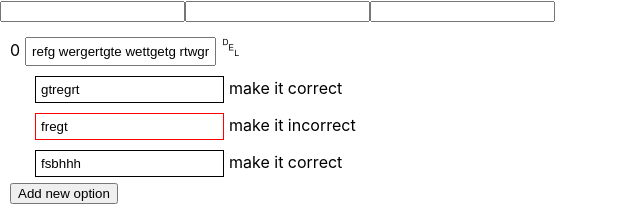
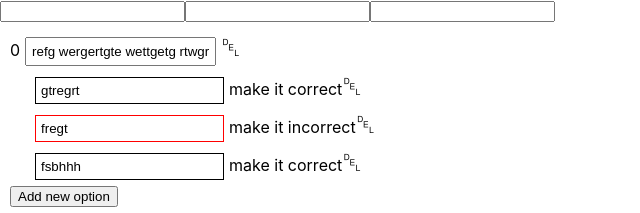
Before and after one commit to jigyasudhingra/quiz-app, a React (Create React App) app: page /create in a window 1280 px wide. Shown: the top 213 px of the page, without its empty margins (0-640 px from the left). Built offline with nearby package versions, Linux system fonts and the light colour scheme.

Commit message:
Delete option functionality added

```diff
--- a/src/Screens/QuizDemo.jsx
+++ b/src/Screens/QuizDemo.jsx
@@ -96,6 +96,16 @@ const QuizDemo = () => {
     }
   };
 
+  const deleteOption = (questionIndex, optionIndex) => {
+    const updatedQuestionOptions = [
+      ...questions[questionIndex].options.slice(0, optionIndex),
+      ...questions[questionIndex].options.slice(optionIndex + 1),
+    ];
+    let updatedQuestions = [...questions];
+    updatedQuestions[questionIndex].options = [...updatedQuestionOptions];
+    setQuestions(updatedQuestions);
+  };
+
   const saveQuiz = () => {
     refactorQuiz();
     const finalQuiz = { ...quizDetails, questions: [...questions] };
@@ -181,6 +191,14 @@ const QuizDemo = () => {
                   make it
                   {!option.correct ? " correct" : " incorrect"}
                 </span>
+                <span
+                  style={{
+                    fontSize: 25,
+                  }}
+                  onClick={() => deleteOption(index, idx)}
+                >
+                  ␡
+                </span>
               </div>
             ))}
           </div>
```
